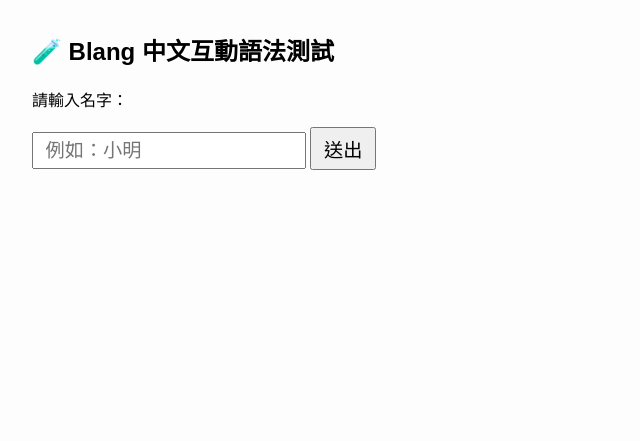
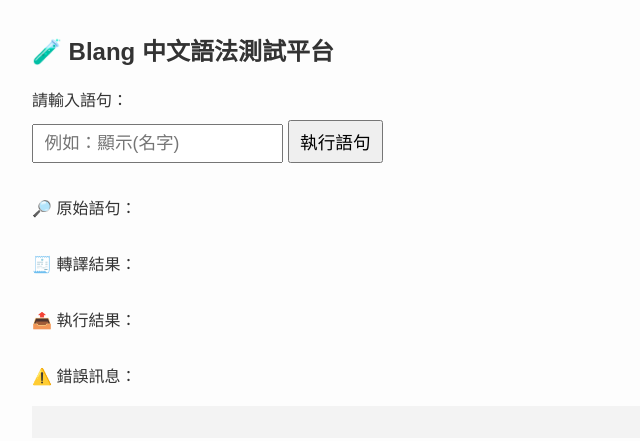
Before and after one commit to AIVIN311/blang-language, a website: page index.html in a window 1280 px wide. Shown: the whole page, without its empty margins (0-640 px from the left). Drawn offline with Linux system fonts and the light colour scheme.

Commit message:
更新 index.html：調整標題、樣式及新增語句執行功能

```diff
--- a/index.html
+++ b/index.html
@@ -2,38 +2,97 @@
 <html lang="zh-Hant">
   <head>
     <meta charset="UTF-8" />
-    <title>🧠 Blang 語法測試平台</title>
+    <title>🧠 Blang 中文互動語法實驗室</title>
     <meta name="viewport" content="width=device-width, initial-scale=1.0" />
     <style>
       body {
         font-family: 'Noto Sans TC', sans-serif;
         margin: 2em;
         background: #fdfdfd;
+        color: #333;
       }
       input,
-      button {
-        font-size: 1.2em;
-        padding: 0.3em 0.6em;
+      button,
+      textarea {
+        font-size: 1.1em;
+        padding: 0.4em 0.6em;
+        margin-top: 0.5em;
       }
-      #結果區 {
+      #結果區,
+      #轉譯結果區,
+      #console_log {
         margin-top: 1.2em;
         font-weight: bold;
-        color: #336699;
+      }
+      #console_log {
+        background: #f3f3f3;
+        padding: 1em;
+        white-space: pre-wrap;
+        color: #cc0000;
+      }
+      .區塊 {
+        margin-bottom: 2em;
       }
     </style>
   </head>
   <body>
-    <h2>🧪 Blang 中文互動語法測試</h2>
-    <p>請輸入名字：</p>
-    <input id="input" placeholder="例如：小明" />
-    <button id="submit">送出</button>
+    <h2>🧪 Blang 中文語法測試平台</h2>
 
-    <div id="結果區"></div>
-    <div id="name_display"></div>
+    <div class="區塊">
+      <label for="input">請輸入語句：</label><br />
+      <input id="input" list="語法選單" placeholder="例如：顯示(名字)" />
+      <datalist id="語法選單">
+        <option value="顯示(名字)"></option>
+        <option value="建立清單(水果們)"></option>
+        <option value="加入項目(水果們, '香蕉')"></option>
+      </datalist>
+
+      <button id="submit">執行語句</button>
+    </div>
+
+    <div class="區塊">
+      <div>🔎 原始語句：</div>
+      <div id="原始語句區"></div>
+    </div>
+
+    <div class="區塊">
+      <div>🧾 轉譯結果：</div>
+      <div id="轉譯結果區"></div>
+    </div>
+
+    <div class="區塊">
+      <div>📤 執行結果：</div>
+      <div id="結果區"></div>
+    </div>
+
+    <div class="區塊">
+      <div>⚠️ 錯誤訊息：</div>
+      <div id="console_log"></div>
+    </div>
 
     <!-- 模組載入順序建議：先載 array，再載核心邏輯 -->
     <script src="blang-modules/array.js"></script>
     <script src="errorHelper.js"></script>
     <script src="output.js"></script>
+    <script src="parser.js"></script>
+    <script src="semanticHandler.js"></script>
+
+    <script>
+      document.getElementById('submit').addEventListener('click', () => {
+        const input = document.getElementById('input').value;
+        document.getElementById('原始語句區').innerText = input;
+
+        try {
+          const jsCode = parseBlang(input); // 假設 parser.js 有定義 parseBlang
+          document.getElementById('轉譯結果區').innerText = jsCode;
+
+          const result = handleSyntax(jsCode); // 假設 semanticHandler 處理結果
+          document.getElementById('結果區').innerText = result ?? '✅ 執行成功';
+          document.getElementById('console_log').innerText = '';
+        } catch (e) {
+          document.getElementById('console_log').innerText = e.message;
+        }
+      });
+    </script>
   </body>
 </html>
```
